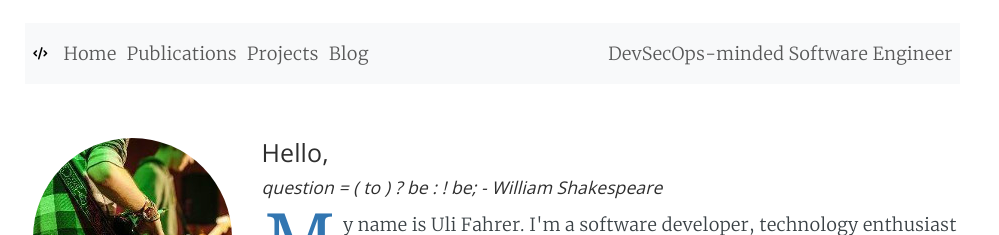
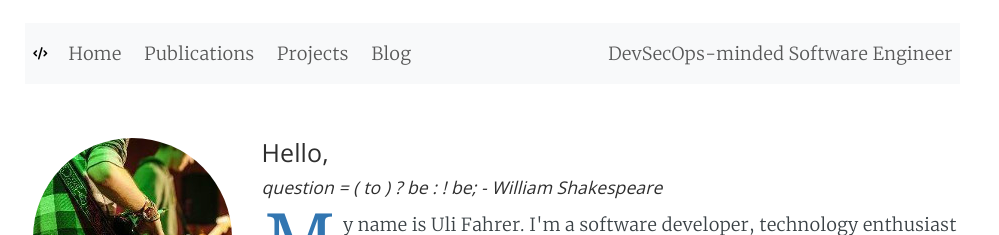
Before and after one commit to Tooa/tooa.github.io, a Jekyll site: the page built from index.html, in a window 1280 px wide. Shown: the top 235 px of the page, without its empty margins (140-1139 px from the left). Built offline with Jekyll 4.4.1, drawn with Linux system fonts in a browser that asks for light colours.

Commit message:
style(navigation): change spacing

```diff
--- a/_includes/header.html
+++ b/_includes/header.html
@@ -1,26 +1,23 @@
 <div class="site-header">
 	<div class="row col-md-12">
-		<nav class="navbar navbar-expand-lg navbar-expand-md navbar-expand-sm navbar-expand navbar-light bg-light py-3">
+		<nav class="navbar navbar-expand navbar-light bg-light py-3">
 			<div class="container-fluid">
-				<span class="navbar-brand">
+				<span class="navbar-brand mb-0">
 					<i class="fa fa-code"></i>
 				</span>
-				<button class="navbar-toggler" type="button" data-bs-toggle="collapse" data-bs-target="#navbarSupportedContent" aria-controls="navbarSupportedContent" aria-expanded="false" aria-label="Toggle navigation">
-					<span class="navbar-toggler-icon"></span>
-				</button>
-				<div class="collapse navbar-collapse" id="navbarSupportedContent">
-				<ul class="navbar-nav me-auto mb-2 mb-lg-0">
+				<div class="navbar-collapse">
+				<ul class="navbar-nav me-auto mb-0 gap-1">
 					<li class="nav-item">
-						<a class="nav-link active" aria-current="page" href="/">Home</a>
+						<a class="nav-link px-3 py-2" href="/">Home</a>
 					</li>
 					<li class="nav-item">
-						<a class="nav-link" href="/publications/">Publications</a>
+						<a class="nav-link px-3 py-2" href="/publications/">Publications</a>
 					</li>
 					<li class="nav-item">
-						<a class="nav-link" href="/projects/">Projects</a>
+						<a class="nav-link px-3 py-2" href="/projects/">Projects</a>
 					</li>
 					<li class="nav-item">
-						<a class="nav-link" href="/blog/">Blog</a>
+						<a class="nav-link px-3 py-2" href="/blog/">Blog</a>
 					</li>
 				</ul>
 				<span class="navbar-text d-none d-lg-block">
```
